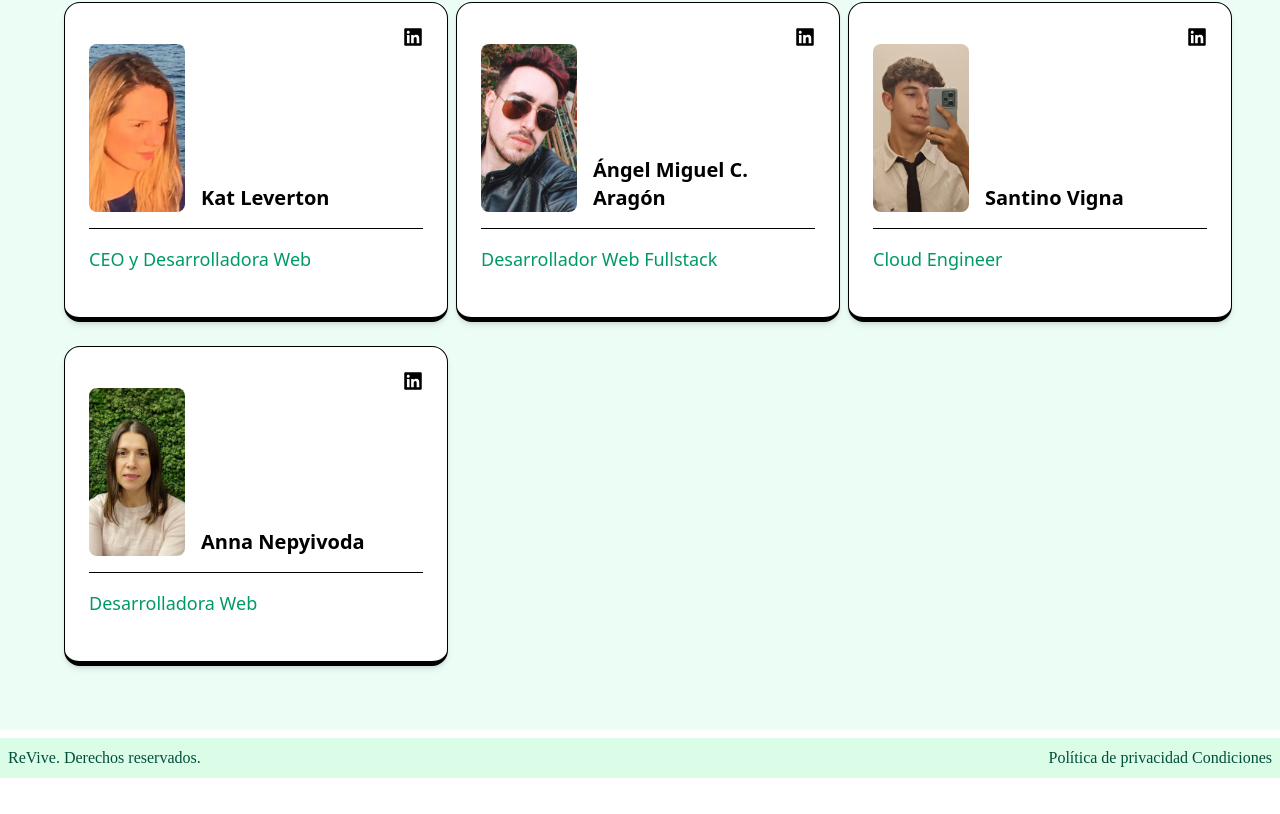
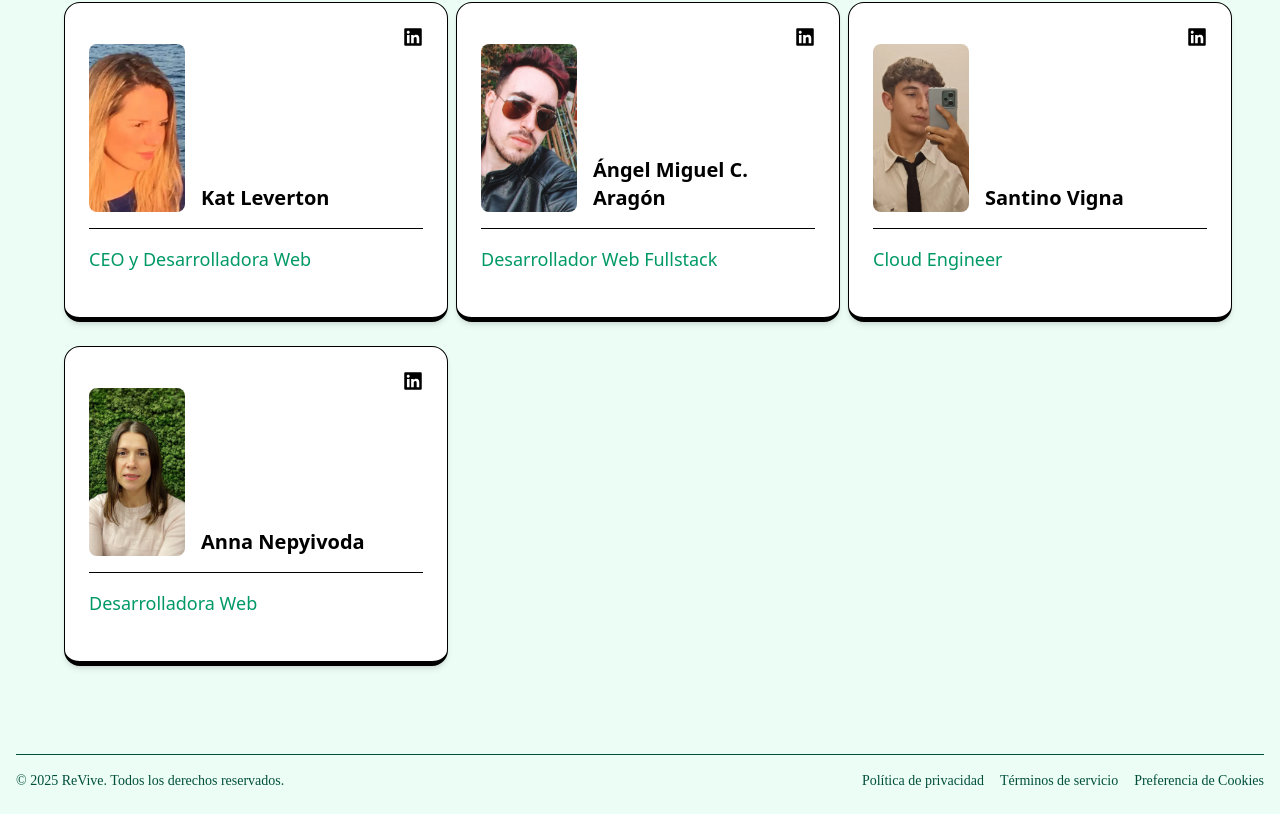
Before and after one commit to Hackathon-ReVive/ReVive-front, a React (Vite) app: page /about-us in a window 1280 px wide. Shown: the part 845-1659 px from the top of the page. Before the commit the page ends 1623 px from the top, so only its background shows below. Built offline with nearby package versions, Linux system fonts and the light colour scheme; no server answers.

Commit message:
fixed footer

```diff
--- a/src/components/Footer.jsx
+++ b/src/components/Footer.jsx
@@ -1,22 +1,29 @@
 import React from "react";
+
 function Footer() {
   return (
-        <footer className="mt-2 text-emerald-900 bg-green-100 flex justify-between font-['Fira_Sans']">
-            <div className="flex align-items-start items-center p-2">
-                <p>ReVive. Derechos reservados.</p>
-            </div>
-            <div className="flex items-end p-2">
-                <ul className="flex items-center space-x-1">
-                    <li>
-                        <p>Política de privacidad</p>
+    <footer className="w-full max-w-[1443px] bg-emerald-50 text-emerald-900 font-['Fira_Sans'] overflow-hidden mx-auto px-4 py-6">
+      <div className="w-full max-w-[1403px] mx-auto">
+        <div className="w-full h-px bg-emerald-900"></div>
+        <div className="flex flex-col md:flex-row justify-between items-start mt-4">
+          <p className="text-sm font-normal leading-snug">
+            © 2025 ReVive. Todos los derechos reservados.
+          </p>
+          <ul className="flex flex-col md:flex-row items-start md:items-center gap-4 mt-2 md:mt-0">
+            <li className="text-sm font-normal leading-snug">
+              Política de privacidad
             </li>
-                    <li>
-                        <p >Condiciones</p>
+            <li className="text-sm font-normal leading-snug">
+              Términos de servicio
+            </li>
+            <li className="text-sm font-normal leading-snug">
+              Preferencia de Cookies
             </li>
           </ul>
+        </div>
       </div>
     </footer>
   );
 }
 
-export default Footer
+export default Footer;
```
Lines whose indentation alone changed are shown as unchanged.
